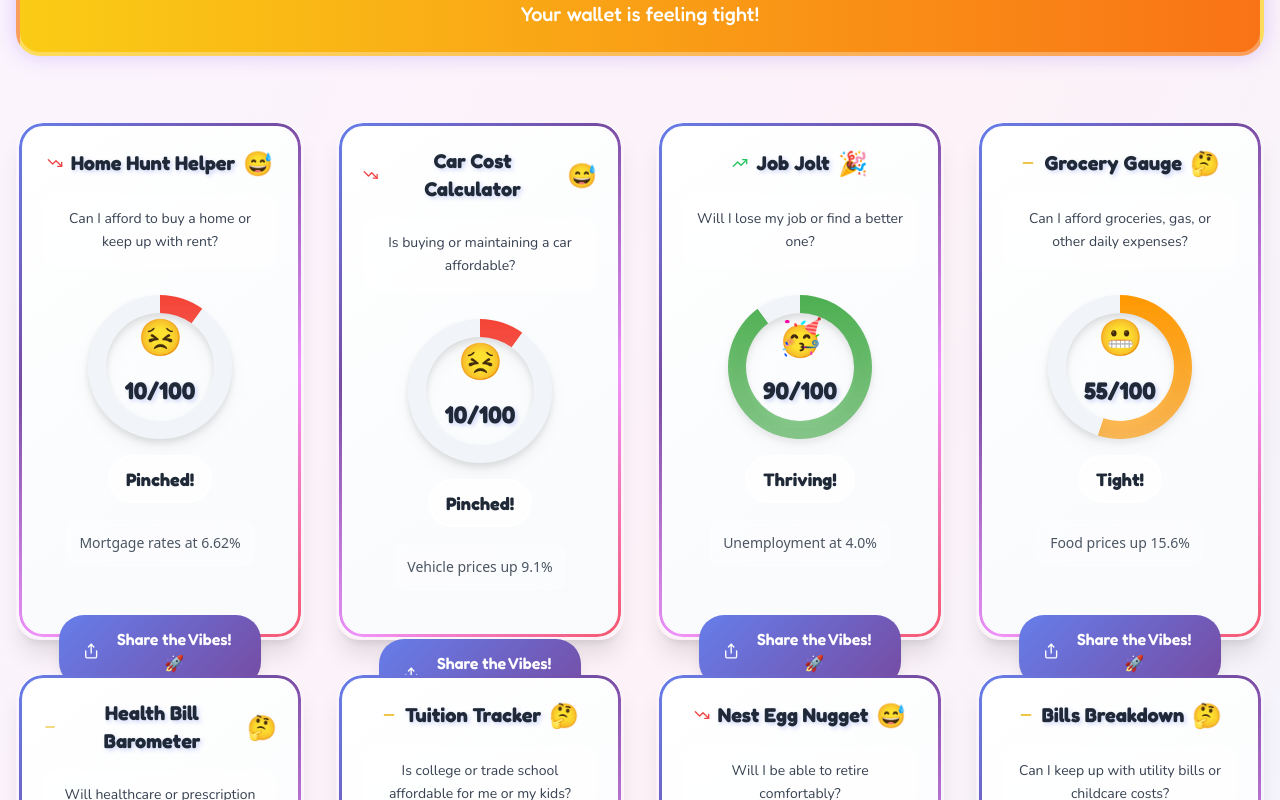
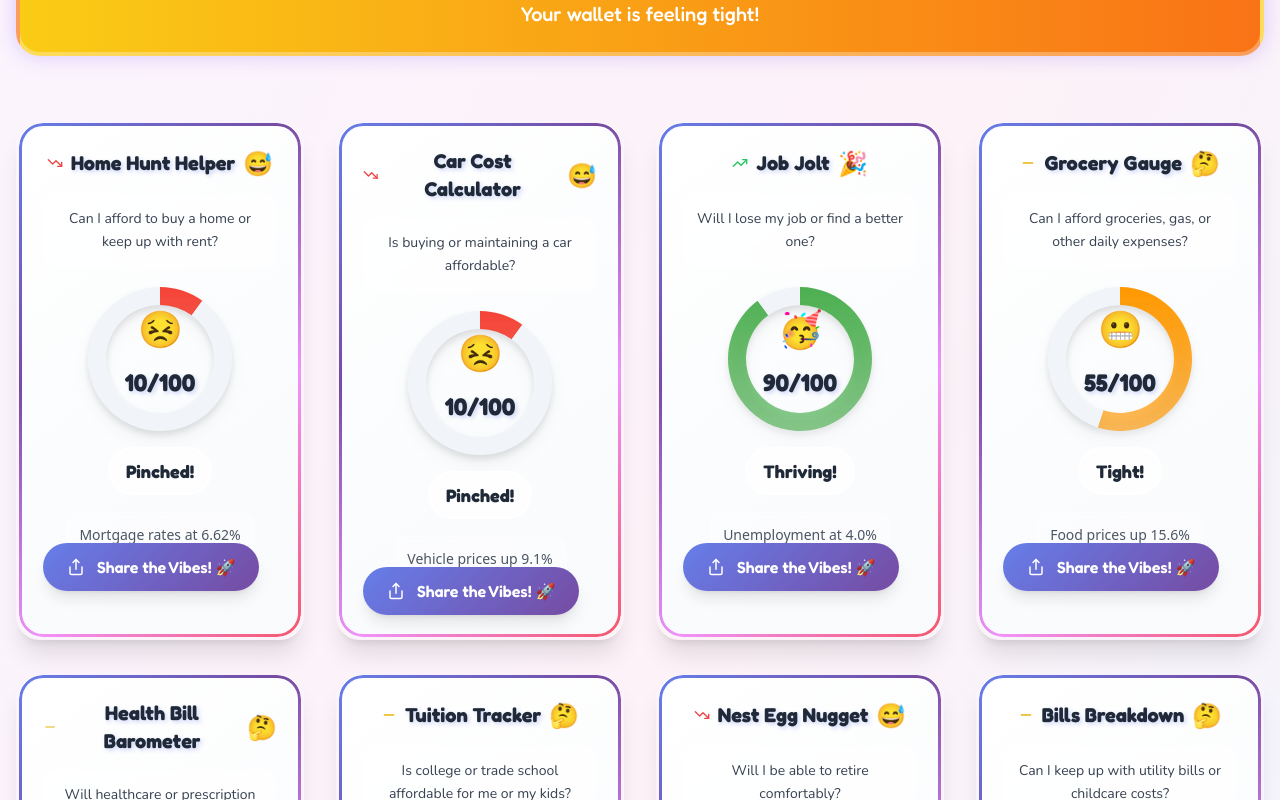
Before and after one commit to rao2p0/howsmyeconomy, a React (Vite) app: page / in a window 1280 px wide. Shown: the part 620-1420 px from the top of the page. Built offline with nearby package versions, Linux system fonts and the light colour scheme.

Commit message:
Use absolute positioning to force button strictly inside card

```diff
--- a/src/components/WalletMoodCard.tsx
+++ b/src/components/WalletMoodCard.tsx
@@ -96,12 +96,10 @@ export function WalletMoodCard({ question, scoreResult }: WalletMoodCardProps) {
   };
 
   return (
-    <div className={`card-playful ${bgClass} rounded-3xl shadow-xl hover:shadow-2xl transition-all duration-500 transform hover:-translate-y-2 hover:scale-105 animate-bounce-in border-4 border-white/50 h-[520px] flex flex-col`}>
-      {/* INNER CONTAINER - This creates the actual padding and constraints */}
-      <div className="p-6 flex flex-col h-full">
+    <div className={`card-playful ${bgClass} rounded-3xl shadow-xl hover:shadow-2xl transition-all duration-500 transform hover:-translate-y-2 hover:scale-105 animate-bounce-in border-4 border-white/50 h-[520px] relative`}>
 
-        {/* Header - Fixed height */}
-        <div className="text-center mb-6 flex-shrink-0">
+      {/* Header */}
+      <div className="text-center pt-6 px-6">
         <div className="flex items-center justify-center gap-2 mb-3">
           {getTrendIcon()}
           <h3 className="text-xl font-playful font-bold text-gray-800 text-shadow-fun">
@@ -116,8 +114,8 @@ export function WalletMoodCard({ question, scoreResult }: WalletMoodCardProps) {
         </div>
       </div>
 
-        {/* Score and Chart - Fixed height */}
-        <div className="relative flex flex-col items-center mb-6 flex-shrink-0">
+      {/* Score and Chart */}
+      <div className="relative flex flex-col items-center px-6 pt-4">
         <div className="relative w-36 h-36 mb-4">
           <canvas
             ref={chartRef}
@@ -151,21 +149,16 @@ export function WalletMoodCard({ question, scoreResult }: WalletMoodCardProps) {
         </div>
       </div>
 
-        {/* Share Button - STRICTLY INSIDE with additional margin */}
-        <div className="mt-auto flex-shrink-0">
-          <div className="m-4">
+      {/* ABSOLUTE POSITIONED BUTTON - GUARANTEED TO BE INSIDE */}
       <button
         onClick={handleShare}
-              className="w-full btn-playful flex items-center justify-center gap-3 py-4 px-4 rounded-2xl font-playful font-bold text-white shadow-lg hover:shadow-xl transform hover:scale-105 transition-all duration-300"
+        className="absolute bottom-6 left-6 right-6 btn-playful flex items-center justify-center gap-3 py-4 px-4 rounded-2xl font-playful font-bold text-white shadow-lg hover:shadow-xl transform hover:scale-105 transition-all duration-300"
         aria-label={`Share ${question.title} score on X`}
       >
         <Share size={18} className="animate-pulse" />
         Share the Vibes! 🚀
       </button>
-          </div>
-        </div>
 
-      </div>
     </div>
   );
 }
```
Lines whose indentation alone changed are shown as unchanged.
